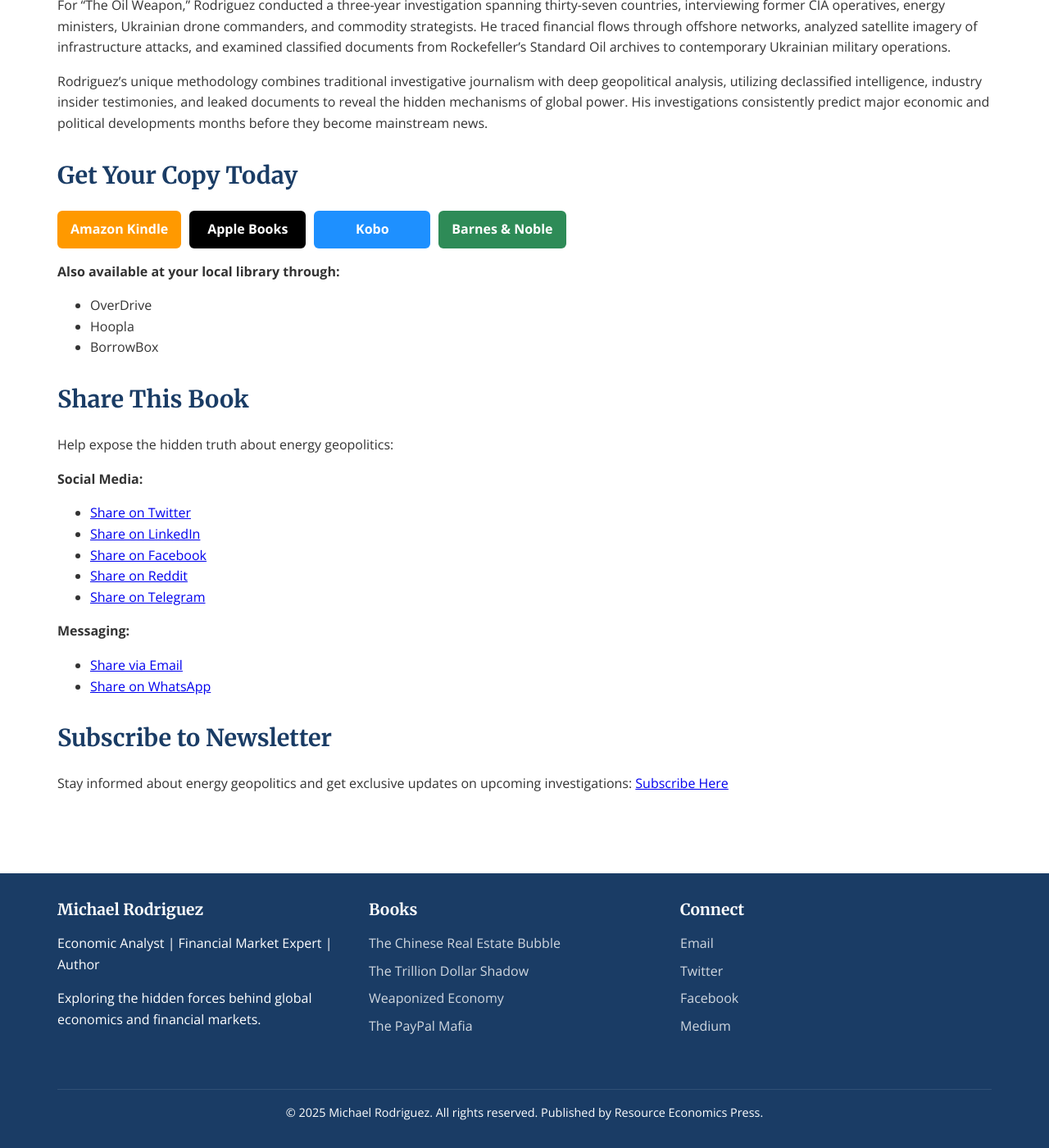
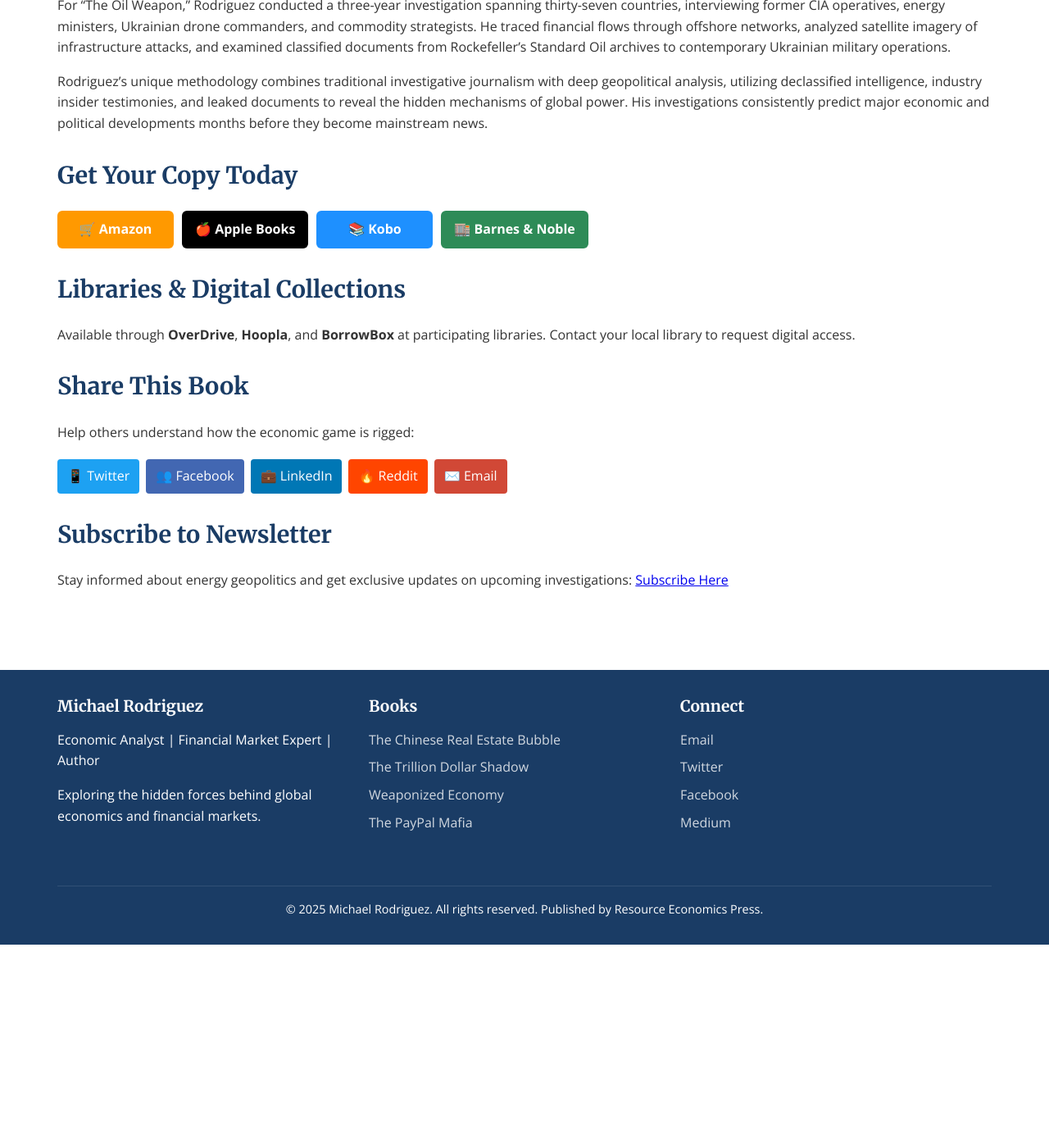
Before and after one commit to Zews123/michael-rodriguez-books, a Jekyll site: the page built from books/Oil_Weapon.md, in a window 1280 px wide and 1400 px high, scrolled down 2240 px. Shown: the whole window at 82% size. Built offline with Jekyll 4.4.1, drawn with Linux system fonts in a browser that asks for light colours; after the commit the page ends 3392 px from its top, so only the background shows below that.

Commit message:
Update Oil_Weapon.md

```diff
--- a/books/Oil_Weapon.md
+++ b/books/Oil_Weapon.md
@@ -95,31 +95,28 @@
 ## Get Your Copy Today
 
 <div class="book-buttons">
-<a href="https://www.amazon.com/dp/B0FQRMZYS9" class="book-btn book-btn-amazon">Amazon Kindle</a>
-<a href="https://books.apple.com/us/book/the-oil-weapon-how-black-gold-destroys-empires/id6752257073" class="book-btn book-btn-apple">Apple Books</a>
-<a href="https://www.kobo.com/ww/en/ebook/the-oil-weapon-how-black-gold-destroys-empires-and-controls-nations?sId=b1f5a389-7994-4d97-860b-5f4d532d17de&ssId=Z1XwO22AgbFzWwy4x_pUR&cPos=1" class="book-btn book-btn-kobo">Kobo</a>
-<a href="https://www.barnesandnoble.com/w/the-oil-weapon-michael-rodriguez/1148249978?ean=9798232385644" class="book-btn book-btn-bn">Barnes & Noble</a>
+<a href="https://www.amazon.com/dp/B0FQRMZYS9" class="book-btn book-btn-amazon">🛒 Amazon</a>
+<a href="https://books.apple.com/us/book/the-oil-weapon-how-black-gold-destroys-empires/id6752257073" class="book-btn book-btn-apple">🍎 Apple Books</a>
+<a href="https://www.kobo.com/ww/en/ebook/the-oil-weapon-how-black-gold-destroys-empires-and-controls-nations?sId=b1f5a389-7994-4d97-860b-5f4d532d17de&ssId=Z1XwO22AgbFzWwy4x_pUR&cPos=1" class="book-btn book-btn-kobo">📚 Kobo</a>
+<a href="https://www.barnesandnoble.com/w/the-oil-weapon-michael-rodriguez/1148249978?ean=9798232385644" class="book-btn book-btn-bn">🏬 Barnes & Noble</a>
 </div>
 
-**Also available at your local library through:**
-- OverDrive
-- Hoopla
-- BorrowBox
+## Libraries & Digital Collections
+
+Available through **OverDrive**, **Hoopla**, and **BorrowBox** at participating libraries. Contact your local library to request digital access.
+
 
 ## Share This Book
 
-Help expose the hidden truth about energy geopolitics:
+Help others understand how the economic game is rigged:
 
-**Social Media:**
-- [Share on Twitter](https://twitter.com/intent/tweet?text=Explosive%20investigation%3A%20%22The%20Oil%20Weapon%22%20by%20Michael%20Rodriguez%20reveals%20150%20years%20of%20energy%20warfare%20from%20Rockefeller%20to%20Ukrainian%20drones&url={{ page.url | absolute_url }})
-- [Share on LinkedIn](https://www.linkedin.com/sharing/share-offsite/?url={{ page.url | absolute_url }})
-- [Share on Facebook](https://www.facebook.com/sharer/sharer.php?u={{ page.url | absolute_url }})
-- [Share on Reddit](https://reddit.com/submit?url={{ page.url | absolute_url }}&title=The%20Oil%20Weapon%20by%20Michael%20Rodriguez)
-- [Share on Telegram](https://t.me/share/url?url={{ page.url | absolute_url }}&text=The%20Oil%20Weapon%20by%20Michael%20Rodriguez)
-
-**Messaging:**
-- [Share via Email](mailto:?subject=The%20Oil%20Weapon%20by%20Michael%20Rodriguez&body=Check%20out%20this%20explosive%20investigation%20into%20energy%20geopolitics%3A%20{{ page.url | absolute_url }})
-- [Share on WhatsApp](https://wa.me/?text=The%20Oil%20Weapon%20by%20Michael%20Rodriguez%20{{ page.url | absolute_url }})
+<div style="display: flex; flex-wrap: wrap; gap: 8px; margin: 20px 0;">
+<a href="https://twitter.com/intent/tweet?text=Explosive%20investigation%3A%20%22The%20Oil%20Weapon%22%20by%20Michael%20Rodriguez%20reveals%20150%20years%20of%20energy%20warfare%20from%20Rockefeller%20to%20Ukrainian%20drones&url={{ page.url | absolute_url }}" style="background: #1da1f2; color: white; padding: 8px 12px; text-decoration: none; border-radius: 4px; display: inline-flex; align-items: center; font-weight: 500;">📱 Twitter</a>
+<a href="https://www.facebook.com/sharer/sharer.php?u={{ page.url | absolute_url }}" style="background: #4267b2; color: white; padding: 8px 12px; text-decoration: none; border-radius: 4px; display: inline-flex; align-items: center; font-weight: 500;">👥 Facebook</a>
+<a href="https://www.linkedin.com/sharing/share-offsite/?url={{ page.url | absolute_url }}" style="background: #0077b5; color: white; padding: 8px 12px; text-decoration: none; border-radius: 4px; display: inline-flex; align-items: center; font-weight: 500;">💼 LinkedIn</a>
+<a href="https://reddit.com/submit?url={{ page.url | absolute_url }}&title=The%20Oil%20Weapon%20by%20Michael%20Rodriguez" style="background: #ff4500; color: white; padding: 8px 12px; text-decoration: none; border-radius: 4px; display: inline-flex; align-items: center; font-weight: 500;">🔥 Reddit</a>
+<a href="mailto:?subject=The%20Oil%20Weapon%20by%20Michael%20Rodriguez&body=Check%20out%20this%20explosive%20investigation%20into%20energy%20geopolitics%3A%20{{ page.url | absolute_url }}" style="background: #d14836; color: white; padding: 8px 12px; text-decoration: none; border-radius: 4px; display: inline-flex; align-items: center; font-weight: 500;">✉️ Email</a>
+</div>
 
 ## Subscribe to Newsletter
 
```
